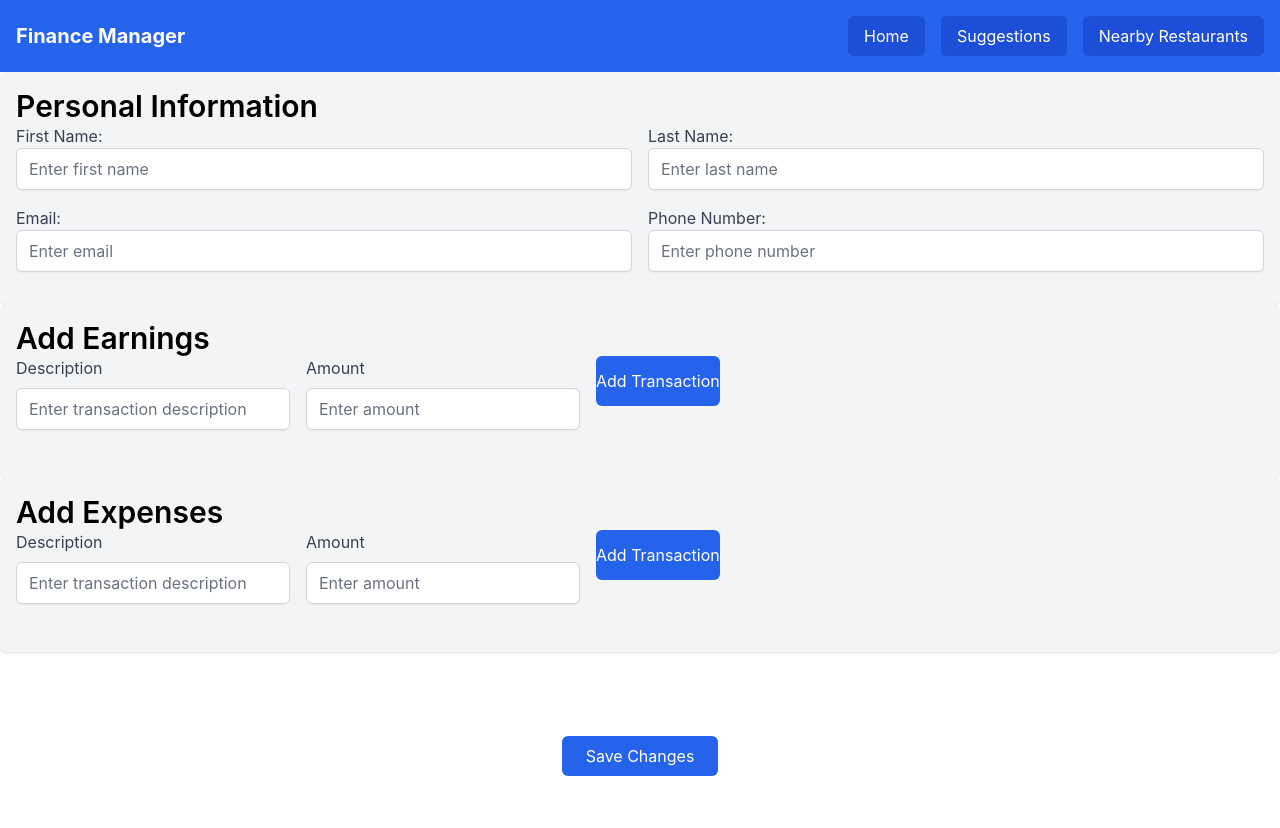
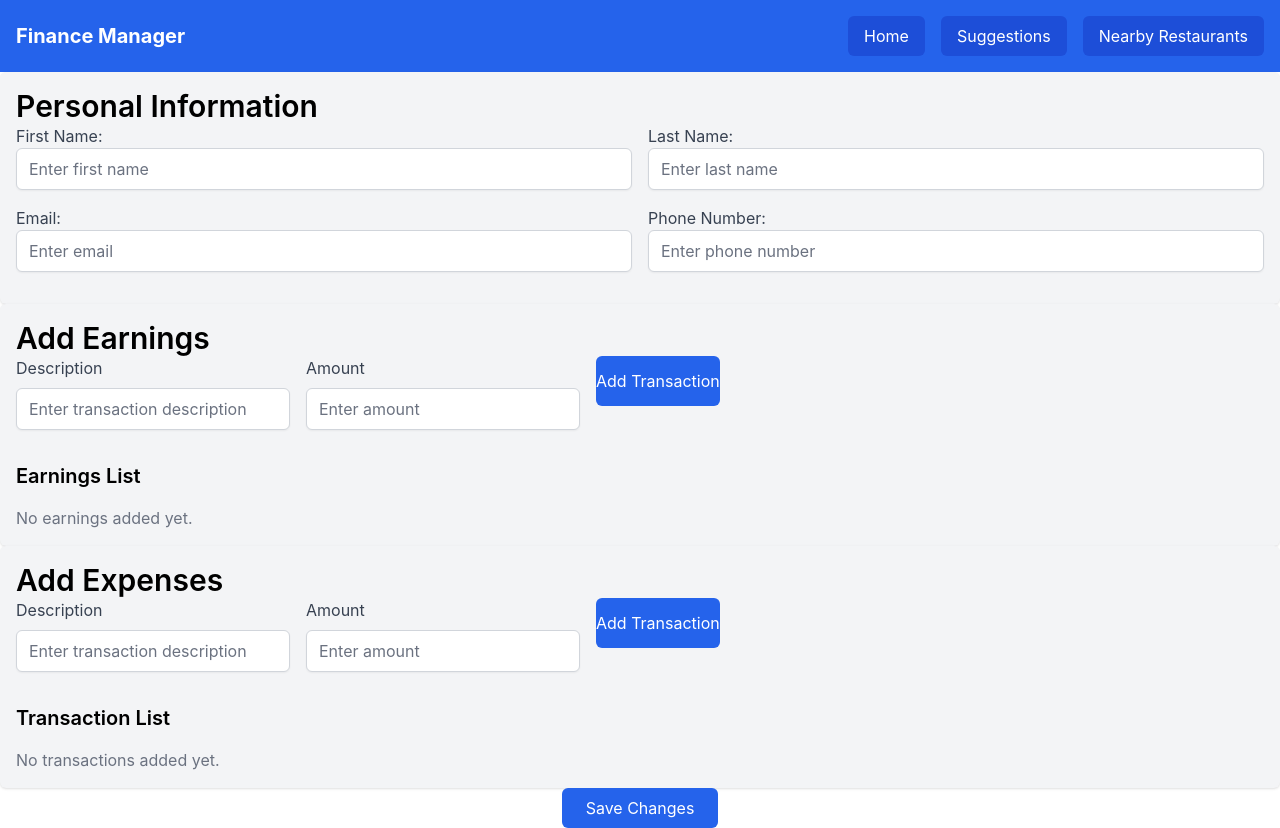
Before and after one commit to aradsab/FinanceManager, a React (Create React App) app in the folder finance-manager/: page / in a window 1280 px wide. Before the commit the page ends 800 px from the top, so only its background shows below. Built offline with nearby package versions, Linux system fonts and the light colour scheme.

Commit message:
Add transaction

```diff
--- a/finance-manager/src/component/ExpenseForm.js
+++ b/finance-manager/src/component/ExpenseForm.js
@@ -1,16 +1,32 @@
+import React, { useState } from 'react';
+
 function ExpenseForm() {
+  const [description, setDescription] = useState('');
+  const [amount, setAmount] = useState('');
+  const [transactions, setTransactions] = useState([]);
+
+  const handleAddTransaction = (e) => {
+    e.preventDefault(); // Prevent form submission
+
+    if (description && amount) {
+      setTransactions([...transactions, { description, amount }]); // Add the transaction
+      setDescription(''); // Clear the description field
+      setAmount(''); // Clear the amount field
+    }
+  };
+
   return (
-        <form className="mx-auto p-4 bg-gray-100 rounded-md shadow">
-            <h1 className="text-3xl font-semibold">
-                Add Expenses
-            </h1>
-            <div className="flex mb-4 md:space-x-4 flex-wrap">
+    <div className="mx-auto p-4 bg-gray-100 rounded-md shadow">
+      <h1 className="text-3xl font-semibold">Add Expenses</h1>
+      <form className="flex mb-4 md:space-x-4 flex-wrap">
         <div className="mb-4">
           <label className="block text-gray-700 mb-2">Description</label>
           <input
             type="text"
             className="w-full border-gray-300 rounded-md shadow-sm focus:ring"
             placeholder="Enter transaction description"
+            value={description}
+            onChange={(e) => setDescription(e.target.value)}
           />
         </div>
         <div className="mb-4">
@@ -19,17 +35,38 @@ function ExpenseForm() {
             type="number"
             className="w-full border-gray-300 rounded-md shadow-sm focus:ring"
             placeholder="Enter amount"
+            value={amount}
+            onChange={(e) => setAmount(e.target.value)}
           />
         </div>
         <button
-                    type="submit"
+          type="button" // Use button to prevent default form behavior
           className="w-400 mb-10 bg-blue-600 text-white py-2 rounded-md hover:bg-blue-700"
+          onClick={handleAddTransaction}
         >
           Add Transaction
         </button>
+      </form>
+
+      <div>
+        <h2 className="text-xl font-semibold">Transaction List</h2>
+        {transactions.length > 0 ? (
+          <ul className="mt-4 space-y-2">
+            {transactions.map((transaction, index) => (
+              <li
+                key={index}
+                className="p-2 bg-white shadow-sm rounded-md flex justify-between"
+              >
+                <span>{transaction.description}</span>
+                <span>${transaction.amount}</span>
+              </li>
+            ))}
+          </ul>
+        ) : (
+          <p className="mt-4 text-gray-500">No transactions added yet.</p>
+        )}
       </div>
-
-        </form>
+    </div>
   );
 }
 
--- a/finance-manager/src/component/Login.js
+++ b/finance-manager/src/component/Login.js
@@ -16,7 +16,7 @@ function Login() {
     }
 
     try {
-      const response = await fetch('http://localhost:5000/login', {
+      const response = await fetch('http://localhost:8000/login', {
         method: 'POST',
         headers: {
           'Content-Type': 'application/json',
--- a/finance-manager/src/component/TransactionFrom.js
+++ b/finance-manager/src/component/TransactionFrom.js
@@ -1,16 +1,32 @@
+import React, { useState } from 'react';
+
 function TransactionForm() {
+  const [description, setDescription] = useState('');
+  const [amount, setAmount] = useState('');
+  const [earnings, setEarnings] = useState([]);
+
+  const handleAddEarning = (e) => {
+    e.preventDefault(); // Prevent form submission
+
+    if (description && amount) {
+      setEarnings([...earnings, { description, amount }]); // Add the earning
+      setDescription(''); // Clear the description field
+      setAmount(''); // Clear the amount field
+    }
+  };
+
   return (
-        <form className="mx-auto p-4 bg-gray-100 rounded-md shadow">
-            <h1 className="text-3xl font-semibold">
-                Add Earnings
-            </h1>
-            <div className="flex mb-4 md:space-x-4 flex-wrap">
+    <div className="mx-auto p-4 bg-gray-100 rounded-md shadow">
+      <h1 className="text-3xl font-semibold">Add Earnings</h1>
+      <form className="flex mb-4 md:space-x-4 flex-wrap">
         <div className="mb-4">
           <label className="block text-gray-700 mb-2">Description</label>
           <input
             type="text"
             className="w-full border-gray-300 rounded-md shadow-sm focus:ring"
             placeholder="Enter transaction description"
+            value={description}
+            onChange={(e) => setDescription(e.target.value)}
           />
         </div>
         <div className="mb-4">
@@ -19,17 +35,38 @@ function TransactionForm() {
             type="number"
             className="w-full border-gray-300 rounded-md shadow-sm focus:ring"
             placeholder="Enter amount"
+            value={amount}
+            onChange={(e) => setAmount(e.target.value)}
           />
         </div>
         <button
-                    type="submit"
+          type="button" // Use button to prevent default form behavior
           className="mb-10 bg-blue-600 text-white py-2 rounded-md hover:bg-blue-700"
+          onClick={handleAddEarning}
         >
           Add Transaction
         </button>
+      </form>
+
+      <div>
+        <h2 className="text-xl font-semibold">Earnings List</h2>
+        {earnings.length > 0 ? (
+          <ul className="mt-4 space-y-2">
+            {earnings.map((earning, index) => (
+              <li
+                key={index}
+                className="p-2 bg-white shadow-sm rounded-md flex justify-between"
+              >
+                <span>{earning.description}</span>
+                <span>${earning.amount}</span>
+              </li>
+            ))}
+          </ul>
+        ) : (
+          <p className="mt-4 text-gray-500">No earnings added yet.</p>
+        )}
       </div>
-
-        </form>
+    </div>
   );
 }
 
```
Lines whose indentation alone changed are shown as unchanged.
